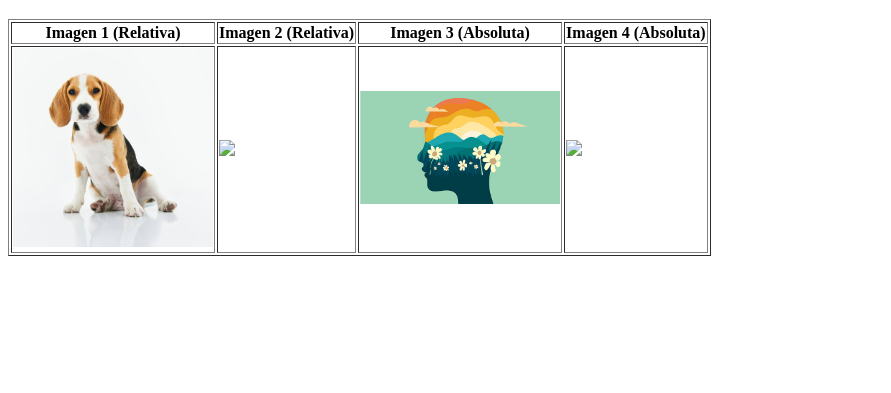
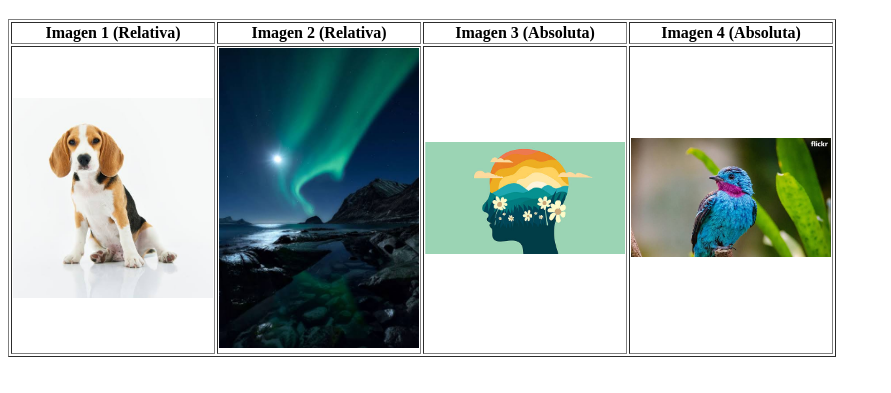
Before and after one commit to DavidCajisaca/Trabajo-1, a plain HTML site: page index.html in a window 1280 px wide. Shown: the part 61-454 px from the top of the page, without its empty margins (0-891 px from the left). Drawn offline with Linux system fonts and the light colour scheme.

Commit message:
intento 4

```diff
--- a/index.html
+++ b/index.html
@@ -16,12 +16,12 @@
         <tr>
             <td>
                 <a href="pages/page1/">
-                    <img src="img/cara.jpg" width="200">
+                    <img src="imag/cara.jpg" width="200">
                 </a>
             </td>
             <td>
                 <a href="pages/page3/">
-                    <img src="/img/aurora.jpg" width="200">
+                    <img src="img/aurora.jpg" width="200">
                 </a>
             </td>
 
@@ -29,12 +29,12 @@
 
             <td>
                 <a href="pages/page2/">
-                    <img src="img/istock.jpg" width="200">
+                    <img src="imag/istock.jpg" width="200">
                 </a>
             </td>
             <td>
                 <a href="pages/page4/">
-                    <img src="/img/colibri.jpg" width="200">
+                    <img src="img/colibri.jpg" width="200">
                 </a>
             </td>
         </tr>
```
Also changed, not shown: pages/page1/index.html (+1 -1 lines), pages/page2/index.html (+1 -1 lines), pages/page3/index.html (+1 -1 lines), pages/page4/index.html (+1 -1 lines), imag/cara.jpg (renamed from img/cara.jpg), imag/index.html (renamed from img/index.html), imag/istock.jpg (renamed from img/istock.jpg), img/aurora.jpg (added), img/colibri.jpg (added), 2 other files.
